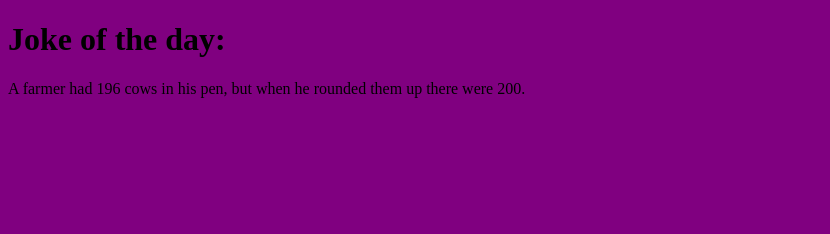
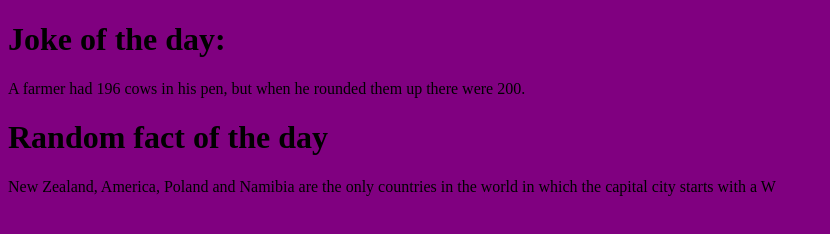
Before and after one commit to Jacob-at-Yoobee/Practice-Git, a plain HTML site: page index.html in a window 1280 px wide. Shown: the whole page, without its empty margins (0-830 px from the left). Drawn offline with Linux system fonts and the light colour scheme.

Commit message:
added cool fact

```diff
--- a/index.html
+++ b/index.html
@@ -7,5 +7,7 @@
 <body bgcolor="purple">
     <h1>Joke of the day:</h1>
     <p>A farmer had 196 cows in his pen, but when he rounded them up there were 200.</p>
+    <h1>Random fact of the day</h1>
+    <p>New Zealand, America, Poland and Namibia are the only countries in the world in which the capital city starts with a W</p>
 </body>
 </html>
```
